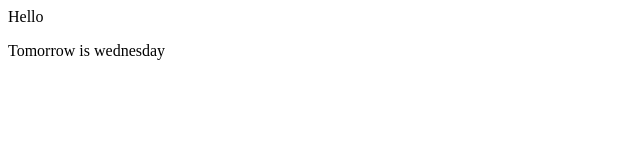
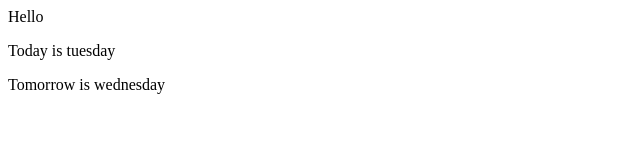
Before and after one commit to ThinhTA96/GitFlowTest, a plain HTML site: page index.html in a window 1280 px wide. Shown: the whole page, without its empty margins (0-640 px from the left). Drawn offline with Linux system fonts and the light colour scheme.

Commit message:
add Today

```diff
--- a/index.html
+++ b/index.html
@@ -1,4 +1,5 @@
 <html>
     <p>Hello</p>
+    <p>Today is tuesday</p>
     <p>Tomorrow is wednesday</p>
 </html>
```
